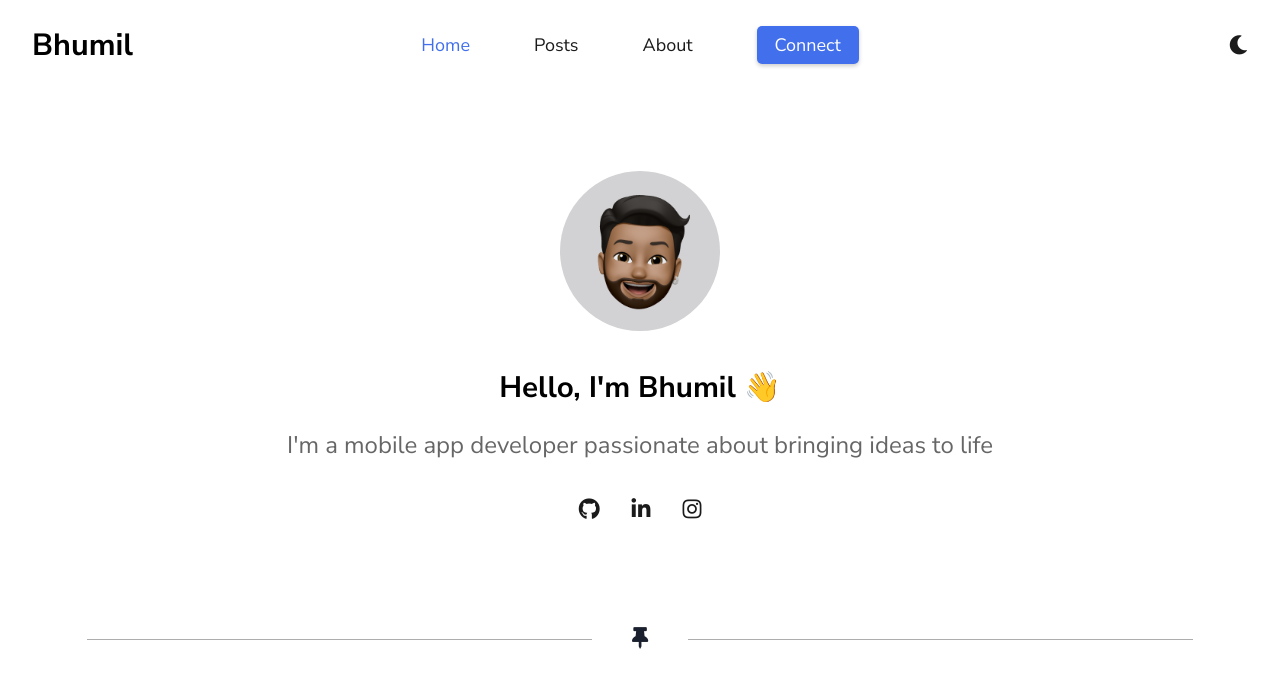
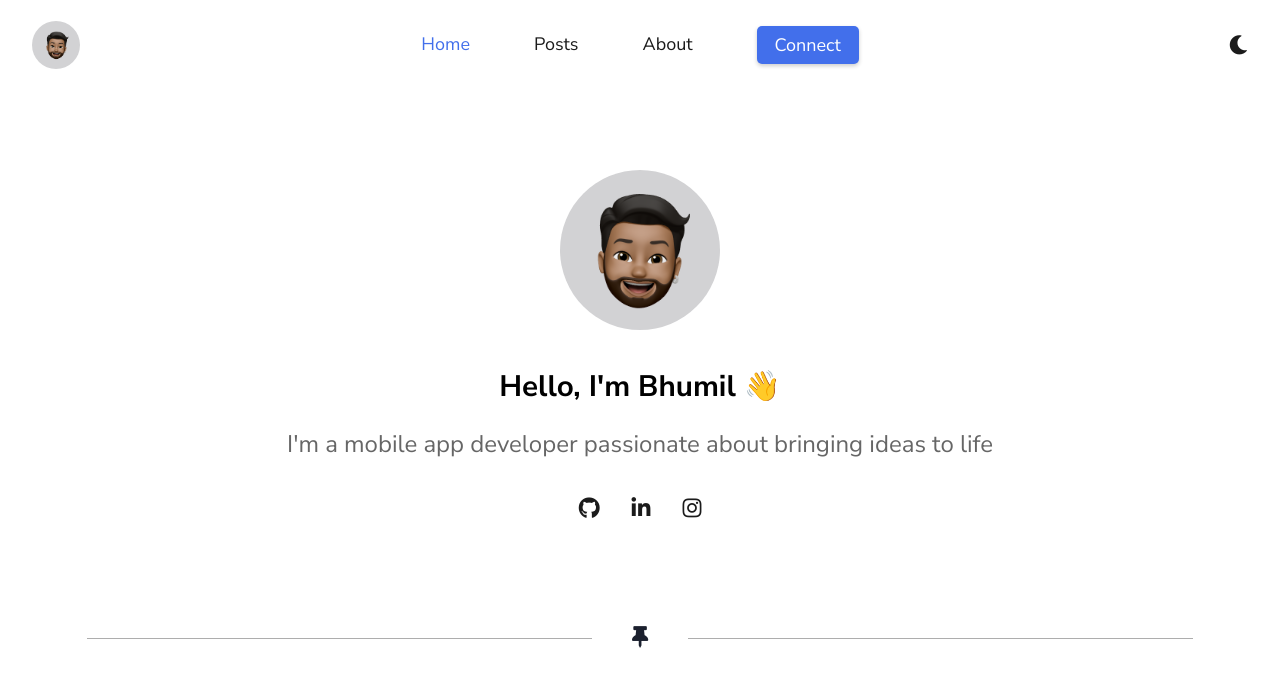
Before and after one commit to thebhumilsoni/thebhumilsoni.github.io, a Jekyll site: the page built from index.html, in a window 1280 px wide. Shown: the top 686 px of the page. Built offline with Jekyll 4.4.1, drawn with Linux system fonts in a browser that asks for light colours.

Commit message:
Replace navbar title text with image

```diff
--- a/_includes/navigation.html
+++ b/_includes/navigation.html
@@ -1,6 +1,10 @@
 <nav class="navbar">
   <div class="navbar-inner">
-    <a href="{{ site.baseurl }}/" class="navbar-title">{{ site.title }}</a>
+    <div class="navbar-title">
+      <a href="{{ site.baseurl }}/" class="navbar-image">
+        <img src="/assets/images/hero-image.png" alt="Bhumil Soni">
+      </a>
+    </div>
     <div class="navbar-links">
       {% for item in site.data.navigation %}
         <a href="{{ site.baseurl }}{{ item.link }}" class="{% if page.url == item.link %}current{% endif %}">{{ item.name }}</a>
--- a/_sass/3-components/_navigation.scss
+++ b/_sass/3-components/_navigation.scss
@@ -32,21 +32,21 @@
         }
 
         .navbar-title {
+            display: flex;
             flex: 1;
-            font-weight: bold;
-            font-size: 1.4em;
-            color: var(--navbar-title-color);
+        }
 
-            &:hover {
-                text-decoration: none;
-            }
+        .navbar-image {
+            @include circular-image;
+            width: 3rem;
+            height: 3rem;
+            background-color: var(--hero-image-background-color);
 
-            @include for-medium-up {
-                font-size: 1.55em;
-            }
-
-            @include for-large-up {
-                font-size: 1.7em;
+            img {
+                @include base-image-style;
+                height: 80%;
+                width: auto;
+                margin-top: 4px;
             }
         }
 
```
